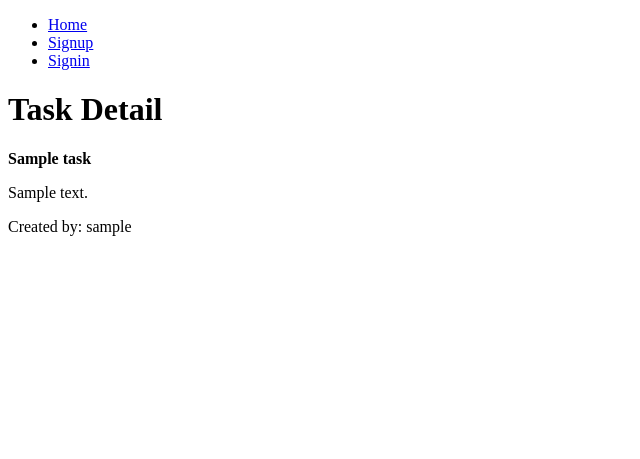
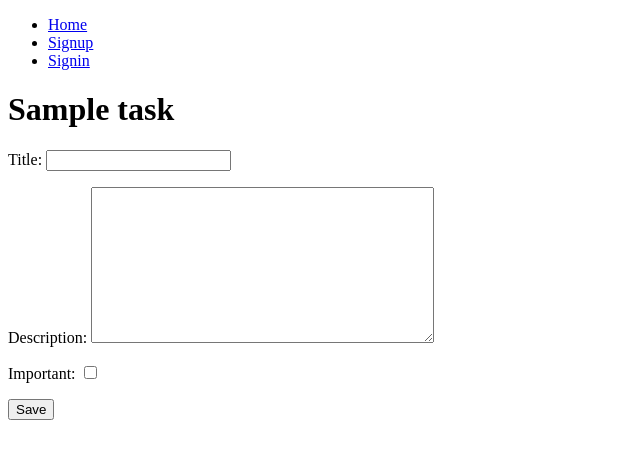
Before and after one commit to SimonJalil/Todo-Django, a Django app: template tasks/templates/task_detail.html in a window 1280 px wide. Shown: the top 459 px of the page, without its empty margins (0-640 px from the left). Run offline with Django 5.2, Linux system fonts and the light colour scheme; the template is opened without the code that fills it: values that come from a table or form of the project are taken from there, others are empty; tables that the repository leaves empty hold one stand-in row (values such as "Sample post").

Commit message:
Feature Actualizar tarea Completado.

```diff
--- a/tasks/templates/task_detail.html
+++ b/tasks/templates/task_detail.html
@@ -1,16 +1,15 @@
 {% extends 'base.html' %}
 
 {% block content %}
-<h1>Task Detail</h1>
+<h1>{{task.title}}</h1>
 
-<p>
-    {% if task.important %}
-        <strong>{{task.title}}</strong>
-    {% else %}
-        {{task.title}}
-    {% endif %}
-</p>
-<p>{{task.description}}</p>
-<p>Created by: {{task.user.username}}</p>
+{{error}}
+
+<form method="POST">
+    {% csrf_token %}
+    {{form.as_p}}
+    <button>Save</button>
+</form>
+
 
 {% endblock %}
```
Also changed, not shown: tasks/views.py (+22 -5 lines).
